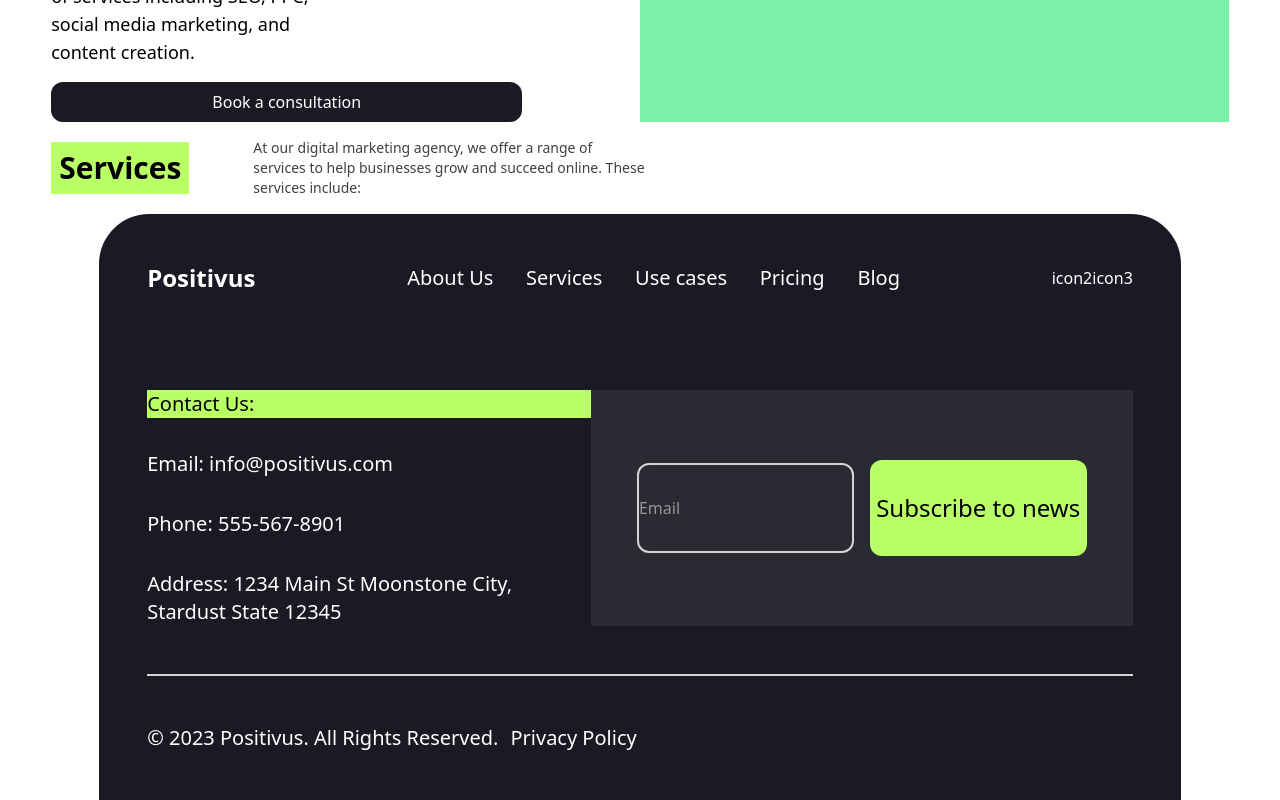
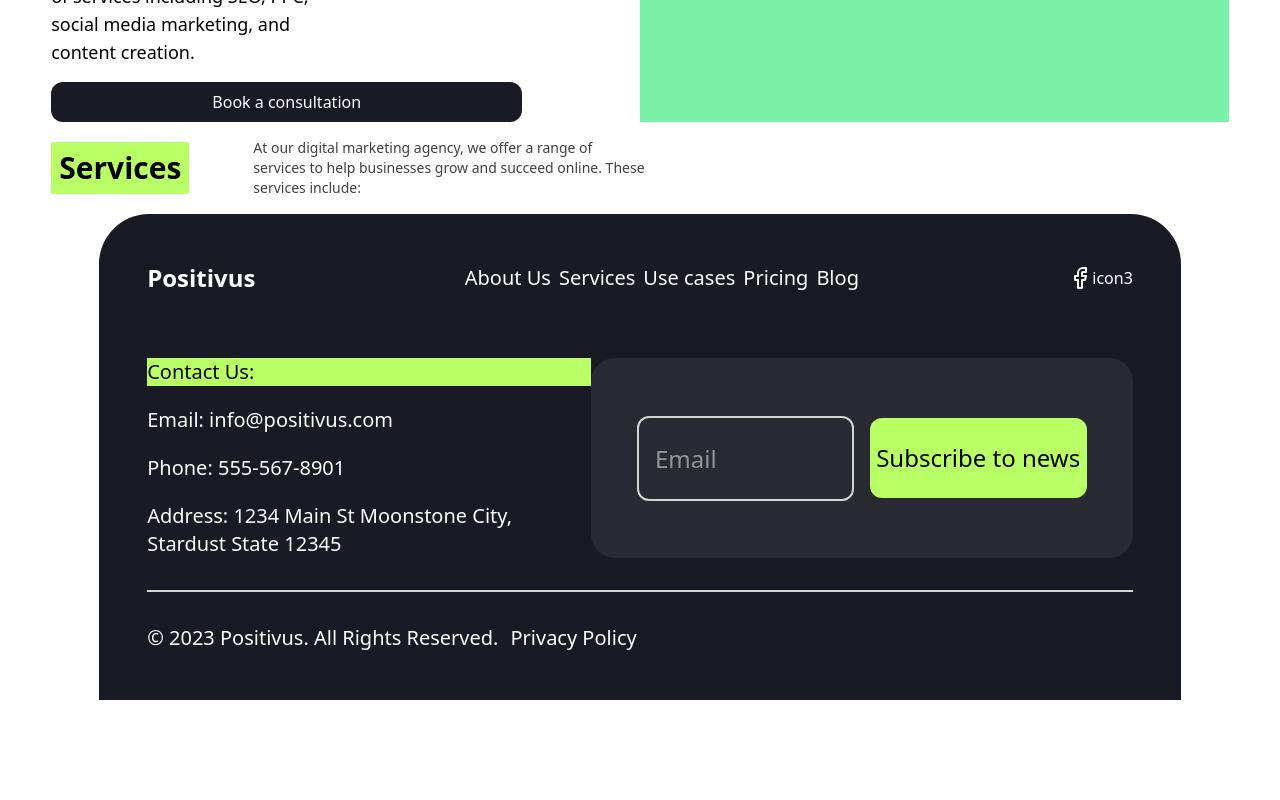
Before and after one commit to RajKishan1/agency, a Next.js app: page / in a window 1280 px wide. Shown: the part 476-1276 px from the top of the page. After the commit the page ends 1176 px from the top, so only its background shows below. Built offline with nearby package versions, Linux system fonts and the light colour scheme.

Commit message:
fix:icons

```diff
--- a/package.json
+++ b/package.json
@@ -9,6 +9,7 @@
     "lint": "next lint"
   },
   "dependencies": {
+    "lucide-react": "^0.484.0",
     "next": "15.2.1",
     "react": "^19.0.0",
     "react-dom": "^19.0.0"
--- a/src/components/Footer/FooterBottom.tsx
+++ b/src/components/Footer/FooterBottom.tsx
@@ -2,7 +2,7 @@ import React from "react";
 
 const FooterBottom = () => {
   return (
-    <div className="flex text-white pt-12 text-xl gap-3">
+    <div className="flex text-white pt-8 text-xl gap-3">
       <p>© 2023 Positivus. All Rights Reserved.</p>
       <p>Privacy Policy</p>
     </div>
--- a/src/components/Footer/FooterHero.tsx
+++ b/src/components/Footer/FooterHero.tsx
@@ -2,8 +2,8 @@ import React from "react";
 
 const FooterHero = () => {
   return (
-    <div className="flex border-b-2 py-12 border-neutral-300">
-      <div className="w-[45%] flex flex-col gap-8 text-xl text-white">
+    <div className="flex border-b-2 py-8 border-neutral-300">
+      <div className="w-[45%] flex flex-col gap-5 text-xl text-white">
         <h6 className="bg-[#b9ff66] text-black">Contact Us:</h6>
         <p>Email: info@positivus.com</p>
         <p>Phone: 555-567-8901</p>
@@ -12,15 +12,15 @@ const FooterHero = () => {
           <br /> Stardust State 12345
         </p>
       </div>
-      <div className="bg-[#292a32] w-[55%] flex gap-4 items-center justify-center py-14">
+      <div className="bg-[#292a32] w-[55%] flex gap-4 items-center justify-center py-14 rounded-3xl">
         <div className="w-2/5 border-2 border-neutral-300 rounded-xl">
           <input
             type="text"
-            className="h-full w-full py-8 text-white"
+            className="h-full w-full py-6 text-white text-2xl ml-4"
             placeholder="Email"
           />
         </div>
-        <div className="w-2/5 bg-[#B9FF66] py-8 rounded-xl">
+        <div className="w-2/5 bg-[#B9FF66] py-6 rounded-xl">
           <p className="text-2xl text-center">Subscribe to news</p>
         </div>
       </div>
--- a/src/components/Footer/FooterNavBar.tsx
+++ b/src/components/Footer/FooterNavBar.tsx
@@ -1,11 +1,15 @@
 import React from "react";
 import FooterLinks from "./FooterLinks";
+import { Facebook } from "lucide-react";
 
 const FooterNavBar = () => {
   return (
-    <div className="w-full flex items-center justify-between pb-12 text-white">
+    <div
+      className="w-full flex items-center justify-between pb-8
+     text-white"
+    >
       <h2 className="font-bold text-2xl">Positivus</h2>
-      <span className="w-5/10 flex justify-between text-xl ">
+      <span className="w-4/10 flex justify-between text-xl ">
         <FooterLinks text="About Us" href="" />
         <FooterLinks text="Services" href="" />
         <FooterLinks text="Use cases" href="" />
@@ -14,7 +18,9 @@ const FooterNavBar = () => {
       </span>
       <span className="flex">
         <div></div>
-        <div>icon2</div>
+        <div>
+          <Facebook />
+        </div>
         <div>icon3</div>
       </span>
     </div>
```
Also changed, not shown: 1 other file (tests, documents, lock files or other folders).
